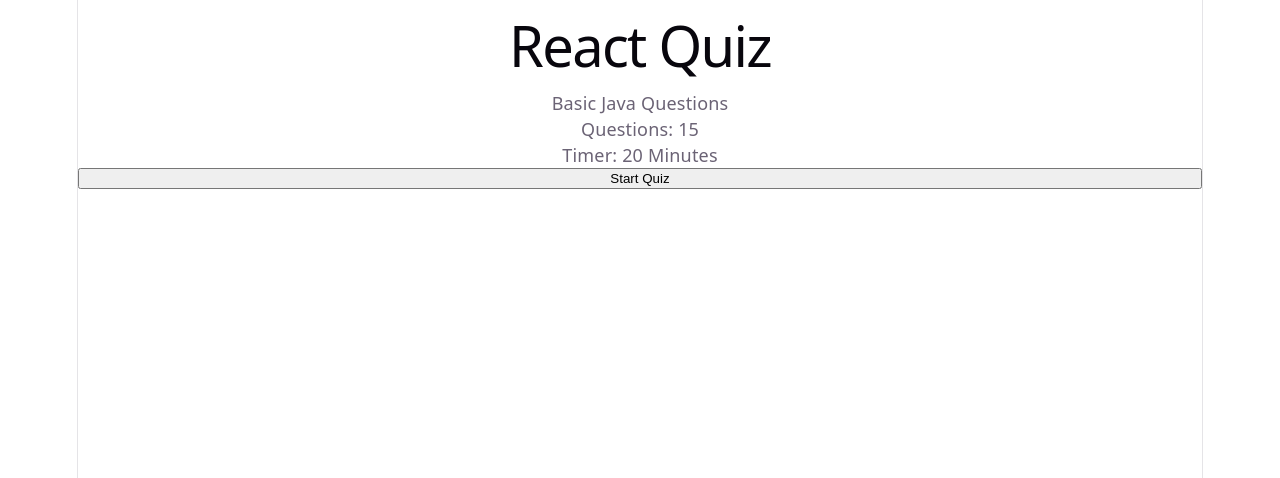
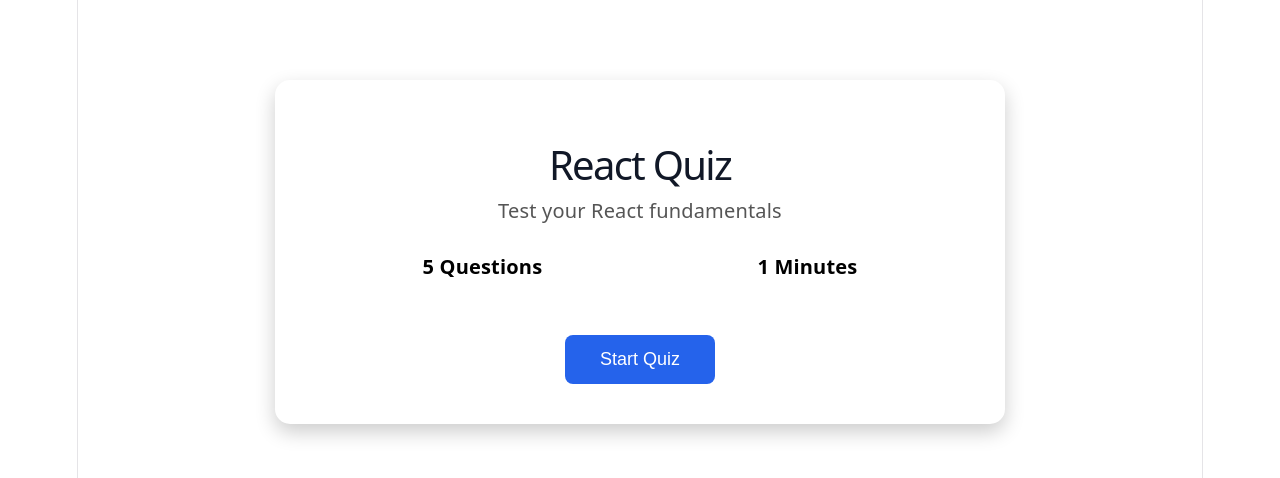
Before and after one commit to SanthoshChevuri-444/Quiz-App, a React (Vite) app: page / in a window 1280 px wide. Shown: the top 478 px of the page. Built offline with nearby package versions, Linux system fonts and the light colour scheme.

Commit message:
review page added

```diff
--- a/src/App.jsx
+++ b/src/App.jsx
@@ -1,26 +1,60 @@
-import { useState } from 'react';
+import { useState, useEffect } from "react";
 import Home from './components/Home.jsx'
 import Quiz from './components/Quiz.jsx';
+import questions from "./data/questions";
+import Review from "./components/Review.jsx";
+
+
 function App(){
   const [quizstarted,setquizstarted]=useState(false);
+  const [quizQuestions, setQuizQuestions] = useState([]);
+  const [answers, setAnswers] = useState({});
+  const [showReview, setShowReview] = useState(false);
+
+  useEffect(() => {
+    const shuffled = [...questions];
+
+    shuffled.sort(() => Math.random() - 0.5);
+
+    shuffled.forEach((question) => {
+        question.options.sort(() => Math.random() - 0.5);
+    });
+
+    setQuizQuestions(shuffled);
+}, []);
   function startQuiz(){
     setquizstarted(true);
   }
-  if(quizstarted){
-    return (
-      <Quiz />
-    )
-  }
-  else{
+  if (showReview) {
+  return (
+    <Review
+      quizQuestions={quizQuestions}
+      answers={answers}
+      backToResult={() => setShowReview(false)}
+    />
+  );
+}
+
+if (quizstarted) {
+  return (
+    <Quiz
+      quizQuestions={quizQuestions}
+      answers={answers}
+      setAnswers={setAnswers}
+      openReview={() => setShowReview(true)}
+    />
+  );
+} else {
   return (
     <>
 
-    <Home title="React Quiz"
-          description="Basic Java Questions"
-          questions={15}
-          timer={20}
-          startQuiz={startQuiz}
-    />
+    <Home
+  title="React Quiz"
+  description="Test your React fundamentals"
+  questions={quizQuestions.length}
+  timer={1}
+  startQuiz={startQuiz}
+/>
 
 
 
--- /dev/null
+++ b/src/components/Home.css
@@ -0,0 +1,47 @@
+.home-container {
+    width: 650px;
+    margin: 80px auto;
+    padding: 40px;
+    background: white;
+    border-radius: 15px;
+    box-shadow: 0 8px 20px rgba(0,0,0,0.2);
+    text-align: center;
+    color: black;
+}
+
+.home-title {
+  font-size: 40px;
+  margin-bottom: 20px;
+  color: #111827;
+}
+
+.home-description {
+    font-size: 20px;
+    color: #555;
+    margin-bottom: 30px;
+}
+
+.home-info {
+    display: flex;
+    justify-content: space-around;
+    margin: 30px 0;
+    font-size: 20px;
+    font-weight: bold;
+}
+
+.start-btn {
+    margin-top: 25px;
+    padding: 14px 35px;
+    border: none;
+    border-radius: 8px;
+    background: #2563eb;
+    color: white;
+    font-size: 18px;
+    cursor: pointer;
+    transition: 0.3s;
+}
+
+.start-btn:hover {
+    background: #1d4ed8;
+    transform: scale(1.05);
+}
--- a/src/components/Home.jsx
+++ b/src/components/Home.jsx
@@ -1,13 +1,29 @@
-
+import "./Home.css";
 function Home({ title, description, questions, timer, startQuiz }){
     return (
-        <>
-        <h1>{title}</h1>
-        <p>{description}</p>
-        <p>Questions: {questions}</p>
-        <p>Timer: {timer} Minutes</p>
-        <button onClick={() => {startQuiz()}}>Start Quiz</button>
-        </>
-    )
+    <div className="home-container">
+
+        <h1 className="home-title">
+            {title}
+        </h1>
+
+        <p className="home-description">
+            {description}
+        </p>
+
+        <div className="home-info">
+            <p>{questions} Questions</p>
+            <p>{timer} Minutes</p>
+        </div>
+
+        <button
+            className="start-btn"
+            onClick={startQuiz}
+        >
+            Start Quiz
+        </button>
+
+    </div>
+);
 }
 export default Home;
--- /dev/null
+++ b/src/components/Review.css
@@ -0,0 +1,158 @@
+.review-container {
+  width: min(800px, 90%);
+  margin: 40px auto;
+  padding: 40px;
+  background: white;
+  border-radius: 15px;
+  box-shadow: 0 8px 20px rgba(0, 0, 0, 0.2);
+  color: black;
+}
+
+.review-title {
+  margin-bottom: 40px;
+  text-align: center;
+  font-size: 36px;
+  color: #111827;
+}
+
+.review-question {
+  margin-bottom: 40px;
+  padding-bottom: 35px;
+  border-bottom: 1px solid #d1d5db;
+}
+
+.review-question-number {
+  margin-bottom: 12px;
+  color: #555;
+  font-size: 15px;
+  font-weight: bold;
+  letter-spacing: 2px;
+  text-transform: uppercase;
+}
+
+.review-question-text {
+  margin-bottom: 25px;
+  color: black;
+  font-size: 24px;
+  line-height: 1.4;
+}
+
+.review-options {
+  display: flex;
+  flex-direction: column;
+  gap: 12px;
+}
+
+.review-option {
+  display: flex;
+  align-items: center;
+  gap: 15px;
+  padding: 15px 18px;
+  background: white;
+  border: 2px solid #e5e7eb;
+  border-radius: 10px;
+  font-size: 18px;
+}
+
+.option-letter {
+  width: 36px;
+  height: 36px;
+  display: flex;
+  align-items: center;
+  justify-content: center;
+  flex-shrink: 0;
+  border: 2px solid #d1d5db;
+  border-radius: 7px;
+  font-weight: bold;
+}
+
+/* User selected the correct answer */
+.correct-selected {
+  color: #15803d;
+  background: #dcfce7;
+  border-color: #86efac;
+}
+
+.correct-selected .option-letter {
+  border-color: #22c55e;
+}
+
+/* User selected a wrong answer */
+.wrong-selected {
+  color: #dc2626;
+  background: #fee2e2;
+  border-color: #fca5a5;
+}
+
+.wrong-selected .option-letter {
+  border-color: #ef4444;
+}
+
+/* Actual correct option when user selected incorrectly */
+.correct-answer {
+  color: #15803d;
+  background: #f0fdf4;
+  border-color: #86efac;
+}
+
+.correct-answer .option-letter {
+  border-color: #22c55e;
+}
+
+.answer-status {
+  margin-top: 16px;
+  text-align: right;
+  font-size: 15px;
+  font-weight: bold;
+  letter-spacing: 2px;
+  text-transform: uppercase;
+}
+
+.correct-status {
+  color: #15803d;
+}
+
+.wrong-status {
+  color: #dc2626;
+}
+
+.skipped-status {
+  color: #6b7280;
+}
+
+.back-result-btn {
+  display: block;
+  margin: 25px auto 0;
+  padding: 12px 28px;
+  border: none;
+  border-radius: 8px;
+  background: #2563eb;
+  color: white;
+  font-size: 16px;
+  cursor: pointer;
+  transition: 0.3s;
+}
+
+.back-result-btn:hover {
+  background: #1d4ed8;
+  transform: scale(1.03);
+}
+
+@media (max-width: 700px) {
+  .review-container {
+    width: 92%;
+    padding: 25px;
+  }
+
+  .review-title {
+    font-size: 30px;
+  }
+
+  .review-question-text {
+    font-size: 21px;
+  }
+
+  .review-option {
+    font-size: 16px;
+  }
+}
--- /dev/null
+++ b/src/components/Review.jsx
@@ -0,0 +1,80 @@
+import "./Review.css";
+
+function Review({ quizQuestions, answers, backToResult }) {
+  const optionLetters = ["A", "B", "C", "D"];
+
+  return (
+    <div className="review-container">
+      <h1 className="review-title">Quiz Review</h1>
+
+      {quizQuestions.map((question, questionIndex) => {
+        const userAnswer = answers[questionIndex];
+        const correctAnswer = question.answer;
+        const isQuestionCorrect = userAnswer === correctAnswer;
+
+        return (
+          <div className="review-question" key={question.id}>
+            <p className="review-question-number">
+              Question {questionIndex + 1}/{quizQuestions.length}
+            </p>
+
+            <h2 className="review-question-text">
+              {question.question}
+            </h2>
+
+            <div className="review-options">
+              {question.options.map((option, optionIndex) => {
+                const isUserAnswer = userAnswer === option;
+                const isCorrectAnswer = correctAnswer === option;
+
+                let optionClass = "review-option";
+
+                if (isUserAnswer && isCorrectAnswer) {
+                  optionClass += " correct-selected";
+                } else if (isUserAnswer && !isCorrectAnswer) {
+                  optionClass += " wrong-selected";
+                } else if (!isQuestionCorrect && isCorrectAnswer) {
+                  optionClass += " correct-answer";
+                }
+
+                return (
+                  <div className={optionClass} key={option}>
+                    <span className="option-letter">
+                      {isUserAnswer && isCorrectAnswer
+                        ? "✓"
+                        : isUserAnswer && !isCorrectAnswer
+                        ? "✕"
+                        : optionLetters[optionIndex]}
+                    </span>
+
+                    <span>{option}</span>
+                  </div>
+                );
+              })}
+            </div>
+
+            <p
+              className={
+                isQuestionCorrect
+                  ? "answer-status correct-status"
+                  : "answer-status wrong-status"
+              }
+            >
+              {isQuestionCorrect
+                ? "Correct Answer"
+                : userAnswer
+                ? "Incorrect Answer"
+                : "Not Answered"}
+            </p>
+          </div>
+        );
+      })}
+
+      <button className="back-result-btn" onClick={backToResult}>
+        Back to Result
+      </button>
+    </div>
+  );
+}
+
+export default Review;
```
Also changed, not shown: src/components/Quiz.jsx (+19 -18 lines), src/components/Quiz.css (line endings or trailing spaces).
